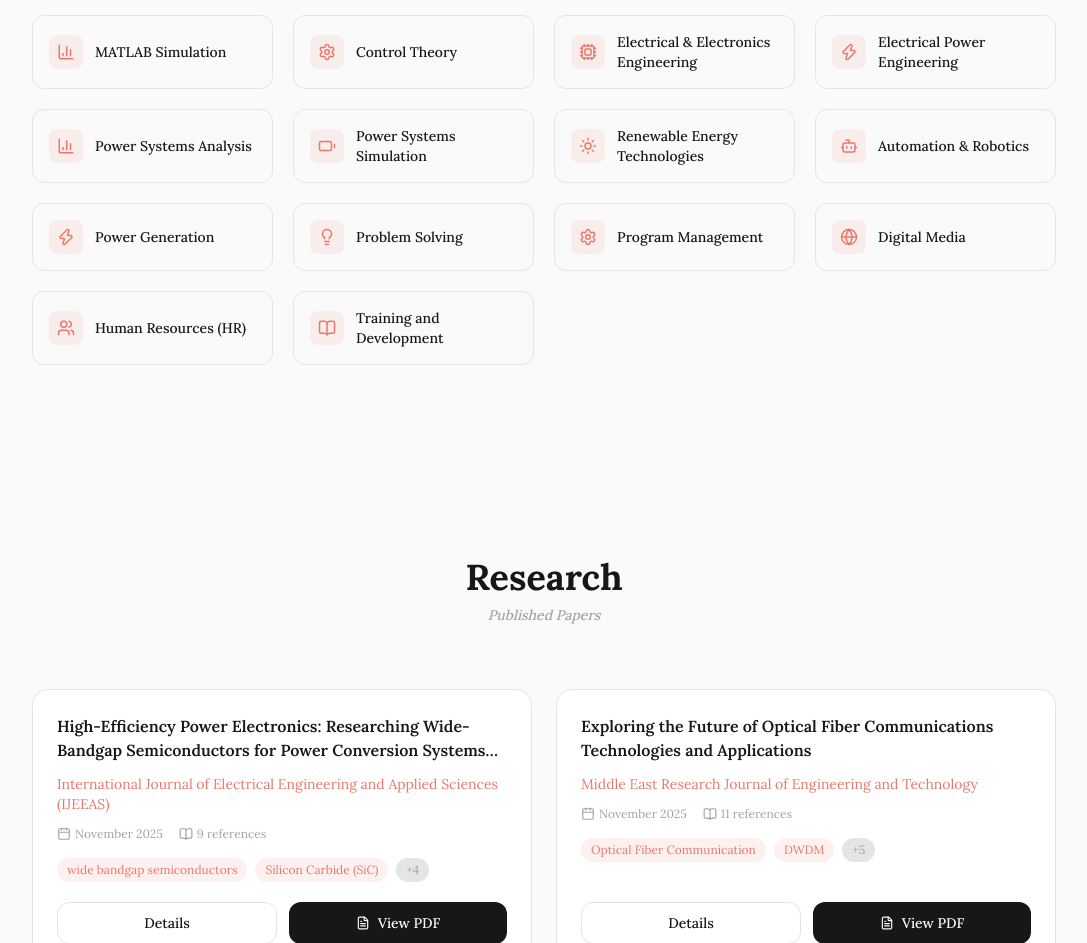
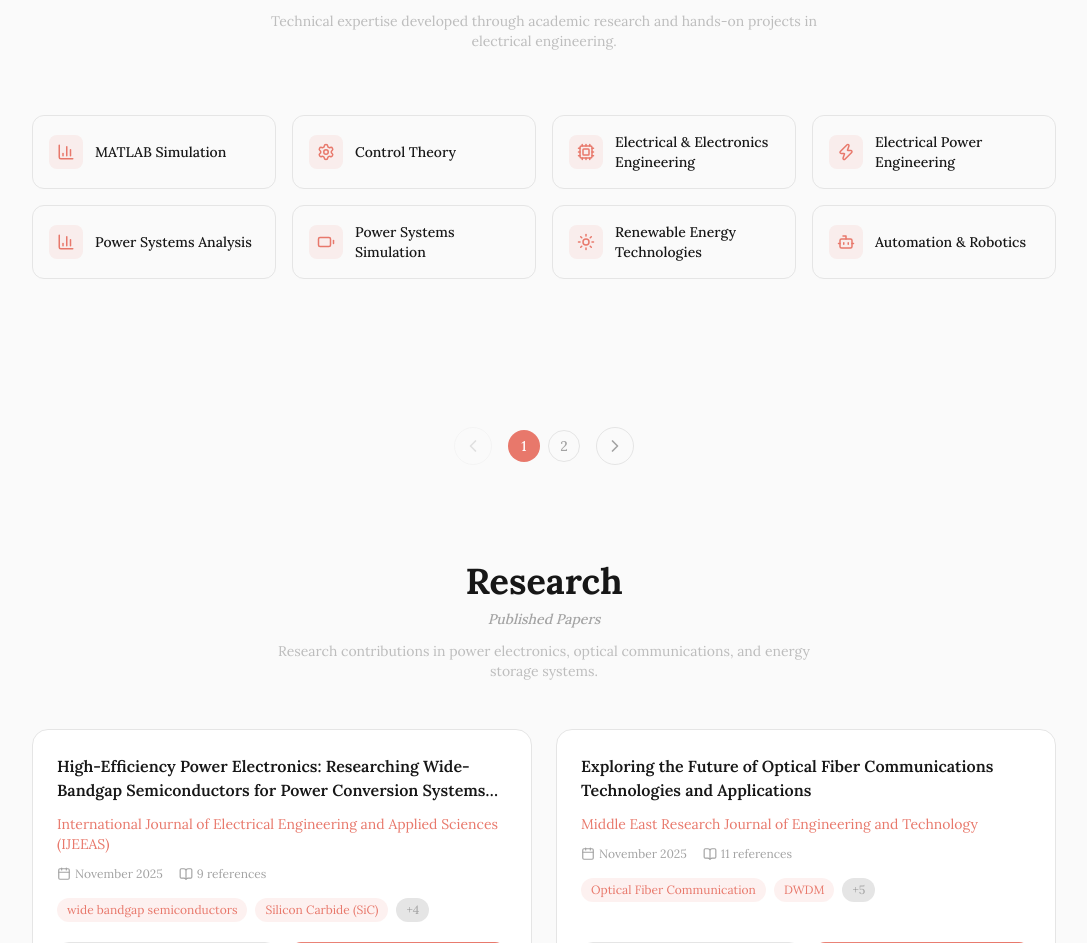
Before and after one commit to HSBHasib/Shayokh-Portfolio, a Next.js app: page / in a window 1280 px wide. Shown: the part 1609-2552 px from the top of the page, without its empty margins (96-1183 px from the left). Built offline with nearby package versions, Linux system fonts and the light colour scheme.

Commit message:
Add skills pagination, toast notifications, fix colors, update footer, default light mode

```diff
--- a/package.json
+++ b/package.json
@@ -16,7 +16,8 @@
     "next": "16.2.11",
     "nodemailer": "^9.0.3",
     "react": "19.2.4",
-    "react-dom": "19.2.4"
+    "react-dom": "19.2.4",
+    "react-hot-toast": "^2.6.0"
   },
   "devDependencies": {
     "@heroui/theme": "^2.4.26",
--- a/src/app/layout.tsx
+++ b/src/app/layout.tsx
@@ -2,6 +2,7 @@ import type { Metadata } from "next";
 import { Lora } from "next/font/google";
 import "./globals.css";
 import { ThemeProvider } from "@/providers/ThemeProvider";
+import { Toaster } from "react-hot-toast";
 
 const lora = Lora({
   variable: "--font-lora",
@@ -23,7 +24,10 @@ export default function RootLayout({
   return (
     <html lang="en" className={lora.variable} suppressHydrationWarning>
       <body>
-        <ThemeProvider>{children}</ThemeProvider>
+        <ThemeProvider>
+          {children}
+          <Toaster position="top-right" />
+        </ThemeProvider>
       </body>
     </html>
   );
--- a/src/components/sections/About.tsx
+++ b/src/components/sections/About.tsx
@@ -19,7 +19,7 @@ export default function About({
   profilePic,
 }: AboutProps) {
   return (
-    <section id="about" className="py-24 px-6">
+    <section id="about" className="pb-24 px-6">
       <div className="max-w-5xl mx-auto">
         <div className="text-center mb-12">
           <h2 className="text-3xl md:text-4xl font-bold text-foreground">
@@ -27,6 +27,9 @@ export default function About({
           </h2>
           <p className="text-muted text-sm font-medium italic mt-2">
             My Introduction
+          </p>
+          <p className="text-muted/70 text-sm mt-3 max-w-xl mx-auto">
+            Academic background and professional journey in electrical engineering research.
           </p>
         </div>
 
@@ -45,14 +48,10 @@ export default function About({
           </div>
 
           <div className="w-full md:flex-1 flex flex-col gap-10">
-            <div className="grid grid-cols-1 sm:grid-cols-3 gap-5">
+            <div className="grid grid-cols-1 sm:grid-cols-2 gap-5">
               <div className="bg-card rounded-2xl border border-border p-5 text-center shadow-sm">
                 <div className="text-3xl font-bold text-primary mb-1">4+</div>
                 <div className="text-xs text-muted">Publications</div>
-              </div>
-              <div className="bg-card rounded-2xl border border-border p-5 text-center shadow-sm">
-                <div className="text-3xl font-bold text-primary mb-1">50+</div>
-                <div className="text-xs text-muted">Citations</div>
               </div>
               <div className="bg-card rounded-2xl border border-border p-5 text-center shadow-sm">
                 <div className="text-3xl font-bold text-primary mb-1">14</div>
--- a/src/components/sections/Education.tsx
+++ b/src/components/sections/Education.tsx
@@ -5,20 +5,23 @@ import { GraduationCap, MapPin, BookOpen, Award } from "lucide-react";
 
 export default function Education() {
   return (
-    <section id="education" className="py-24 px-6">
+    <section id="education" className="pb-24 px-6">
       <div className="max-w-5xl mx-auto">
         <motion.div
           initial={{ opacity: 0, y: 20 }}
           whileInView={{ opacity: 1, y: 0 }}
           viewport={{ once: true }}
           transition={{ duration: 0.5 }}
-          className="text-center mb-16"
+          className="text-center mb-12"
         >
           <h2 className="text-3xl md:text-4xl font-bold text-foreground">
             Education
           </h2>
           <p className="text-muted text-sm font-medium italic mt-2">
             My Academic Journey
+          </p>
+          <p className="text-muted/70 text-sm mt-3 max-w-xl mx-auto">
+            Four years of dedicated study in electrical engineering at one of China&apos;s leading universities.
           </p>
         </motion.div>
 
--- a/src/components/sections/Research.tsx
+++ b/src/components/sections/Research.tsx
@@ -54,20 +54,23 @@ export default function Research({ researches }: ResearchProps) {
   };
 
   return (
-    <section id="research" className="py-24 px-6">
+    <section id="research" className="pb-24 px-6">
       <div className="max-w-5xl mx-auto">
         <motion.div
           initial={{ opacity: 0, y: 20 }}
           whileInView={{ opacity: 1, y: 0 }}
           viewport={{ once: true }}
           transition={{ duration: 0.5 }}
-          className="text-center mb-16"
+          className="text-center mb-12"
         >
           <h2 className="text-3xl md:text-4xl font-bold text-foreground">
             Research
           </h2>
           <p className="text-muted text-sm font-medium italic mt-2">
             Published Papers
+          </p>
+          <p className="text-muted/70 text-sm mt-3 max-w-xl mx-auto">
+            Research contributions in power electronics, optical communications, and energy storage systems.
           </p>
         </motion.div>
 
@@ -134,7 +137,7 @@ export default function Research({ researches }: ResearchProps) {
                         href={research.pdfUrl}
                         target="_blank"
                         rel="noopener noreferrer"
-                        className="flex-1 px-4 py-2.5 text-sm font-medium rounded-xl bg-foreground text-background hover:opacity-90 transition-colors flex items-center justify-center gap-2"
+                        className="flex-1 px-4 py-2.5 text-sm font-medium rounded-xl bg-gradient-to-r from-[#EA8478] to-[#e8786b] text-white hover:opacity-90 transition-colors flex items-center justify-center gap-2"
                         onClick={(e) => e.stopPropagation()}
                       >
                         <FileText size={14} />
@@ -157,7 +160,7 @@ export default function Research({ researches }: ResearchProps) {
         </div>
 
         {totalPages > 1 && (
-          <div className="flex items-center justify-center gap-4 mt-12">
+          <div className="flex items-center justify-center gap-4">
             <button
               onClick={goPrev}
               disabled={currentPage === 0}
--- a/src/components/sections/Skills.tsx
+++ b/src/components/sections/Skills.tsx
@@ -1,6 +1,8 @@
 "use client";
 
-import { motion } from "framer-motion";
+import { useState } from "react";
+import { motion, AnimatePresence } from "framer-motion";
+import { ChevronLeft, ChevronRight } from "lucide-react";
 import {
   Cpu,
   Zap,
@@ -36,29 +38,57 @@ const skillIcons: Record<string, React.ElementType> = {
   "Training and Development": BookOpen,
 };
 
-const container = {
-  hidden: { opacity: 0 },
-  show: {
-    opacity: 1,
-    transition: { staggerChildren: 0.05 },
-  },
+export default function Skills({ skills }: SkillsProps) {
+  const [currentPage, setCurrentPage] = useState(0);
+  const [direction, setDirection] = useState(0);
+  const itemsPerPage = 8;
+  const totalPages = Math.ceil(skills.length / itemsPerPage);
+
+  const currentSkills = skills.slice(
+    currentPage * itemsPerPage,
+    (currentPage + 1) * itemsPerPage
+  );
+
+  const goToPage = (page: number) => {
+    setDirection(page > currentPage ? 1 : -1);
+    setCurrentPage(page);
   };
 
-const item = {
-  hidden: { opacity: 0, y: 20 },
-  show: { opacity: 1, y: 0 },
+  const goNext = () => {
+    if (currentPage < totalPages - 1) {
+      setDirection(1);
+      setCurrentPage((p) => p + 1);
+    }
   };
 
-export default function Skills({ skills }: SkillsProps) {
+  const goPrev = () => {
+    if (currentPage > 0) {
+      setDirection(-1);
+      setCurrentPage((p) => p - 1);
+    }
+  };
+
+  const variants = {
+    enter: (direction: number) => ({
+      x: direction > 0 ? 100 : -100,
+      opacity: 0,
+    }),
+    center: { x: 0, opacity: 1 },
+    exit: (direction: number) => ({
+      x: direction < 0 ? 100 : -100,
+      opacity: 0,
+    }),
+  };
+
   return (
-    <section id="skills" className="pb-24 px-6">
+    <section id="skills" className="py-24 px-6">
       <div className="max-w-5xl mx-auto">
         <motion.div
           initial={{ opacity: 0, y: 20 }}
           whileInView={{ opacity: 1, y: 0 }}
           viewport={{ once: true }}
           transition={{ duration: 0.5 }}
-          className="text-center mb-12"
+          className="text-center mb-16"
         >
           <h2 className="text-3xl md:text-4xl font-bold text-foreground">
             Skills
@@ -66,21 +96,28 @@ export default function Skills({ skills }: SkillsProps) {
           <p className="text-muted text-sm font-medium italic mt-2">
             My Technical Level
           </p>
+          <p className="text-muted/70 text-sm mt-3 max-w-xl mx-auto">
+            Technical expertise developed through academic research and hands-on projects in electrical engineering.
+          </p>
         </motion.div>
 
+        <div className="relative overflow-hidden min-h-[280px]">
+          <AnimatePresence mode="wait" custom={direction}>
             <motion.div
-          variants={container}
-          initial="hidden"
-          whileInView="show"
-          viewport={{ once: true, margin: "-100px" }}
-          className="grid grid-cols-2 md:grid-cols-3 lg:grid-cols-4 gap-5"
+              key={currentPage}
+              custom={direction}
+              variants={variants}
+              initial="enter"
+              animate="center"
+              exit="exit"
+              transition={{ duration: 0.3, ease: "easeInOut" }}
+              className="grid grid-cols-2 md:grid-cols-4 gap-4"
             >
-          {skills.map((skill) => {
+              {currentSkills.map((skill) => {
                 const Icon = skillIcons[skill] || Cpu;
                 return (
-              <motion.div
+                  <div
                     key={skill}
-                variants={item}
                     className="flex items-center gap-3 p-4 rounded-xl border border-border bg-background hover:border-primary/30 hover:bg-primary/5 transition-all duration-200 group"
                   >
                     <div className="p-2 rounded-lg bg-primary/10 text-primary group-hover:bg-primary/20 transition-colors">
@@ -89,10 +126,46 @@ export default function Skills({ skills }: SkillsProps) {
                     <span className="text-sm font-medium text-foreground">
                       {skill}
                     </span>
-              </motion.div>
+                  </div>
                 );
               })}
             </motion.div>
+          </AnimatePresence>
+        </div>
+
+        {totalPages > 1 && (
+          <div className="flex items-center justify-center gap-4 mt-8">
+            <button
+              onClick={goPrev}
+              disabled={currentPage === 0}
+              className="p-2 rounded-full border border-border text-muted hover:text-foreground hover:bg-card transition-all disabled:opacity-30 disabled:cursor-not-allowed"
+            >
+              <ChevronLeft size={20} />
+            </button>
+            <div className="flex items-center gap-2">
+              {Array.from({ length: totalPages }).map((_, i) => (
+                <button
+                  key={i}
+                  onClick={() => goToPage(i)}
+                  className={`w-8 h-8 rounded-full text-sm font-medium transition-all duration-300 ${
+                    currentPage === i
+                      ? "bg-primary text-white"
+                      : "border border-border text-muted hover:text-foreground hover:bg-card"
+                  }`}
+                >
+                  {i + 1}
+                </button>
+              ))}
+            </div>
+            <button
+              onClick={goNext}
+              disabled={currentPage === totalPages - 1}
+              className="p-2 rounded-full border border-border text-muted hover:text-foreground hover:bg-card transition-all disabled:opacity-30 disabled:cursor-not-allowed"
+            >
+              <ChevronRight size={20} />
+            </button>
+          </div>
+        )}
       </div>
     </section>
   );
```
Also changed, not shown: src/components/layout/Footer.tsx (+9 -14 lines), src/components/sections/Contact.tsx (+19 -32 lines), 1 other file (tests, documents, lock files or other folders). Lines whose indentation alone changed are shown as unchanged.
